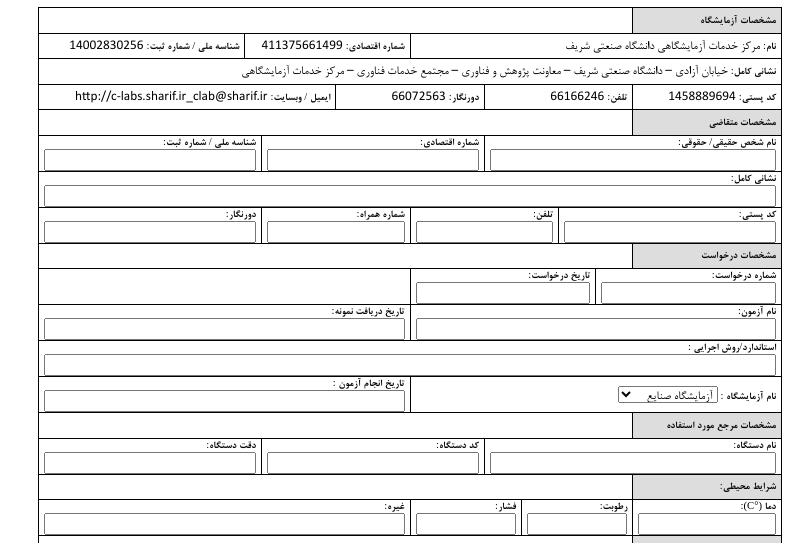
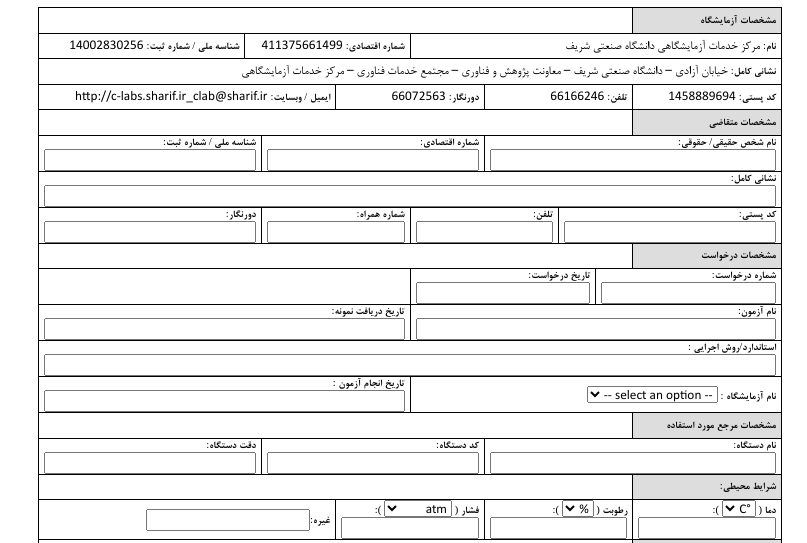
Before and after one commit to aminify/razmara, a website: page razmara.html in a window 1280 px wide. Shown: the part 203-746 px from the top of the page, without its empty margins (473-1280 px from the left). Drawn offline with Linux system fonts and the light colour scheme.

Commit message:
fix and add drop downs - add header for attached pdf

```diff
--- a/razmara.html
+++ b/razmara.html
@@ -89,7 +89,7 @@
                 <div class="onethird"><h2 style="text-align: center; font-family: persianbold">فرم گواهینامه آزمون</h2></div>
                 <div class="onethird title" style="padding-right: 130px; padding-top: 35px">
                     شماره گواهینامه:
-                    <input type="text" name="in">
+                    <input type="text" name="in" required>
                     <br />
                     تاریخ صدور:
                     <input type="text" name="in">
@@ -156,10 +156,16 @@
                 </table>
                 <table>
                         <td style="width: 50%"><span class="title">نام آزمایشگاه :</span>
-                            <select name="in">
-                                <option value="آزمایشگاه صنایع">آزمایشگاه صنایع</option>
-                                <option value="آزمایشگاه نانو">آزمایشگاه نانو</option>
-                                <option value="آزمایشگاه هسته ای">آزمایشگاه هسته ای</option>
+                            <select name="in" required>
+                                <option disabled selected value> -- select an option -- </option>
+                                <option value="X-Ray">X-Ray</option>
+                                <option value="ICP">ICP</option>
+                                <option value="Gas Cal">Gas Cal</option>
+                                <option value="Water">Water</option>
+                                <option value="AFM">AFM</option>
+                                <option value="SEM">SEM</option>
+                                <option value="DLS">DLS</option>
+                                <option value="Mechanic">Mechanic</option>
                             </select>
                         </td>
                         <td style="width: 50%"><span class="title">تاریخ انجام آزمون :</span><input type="text" name="in"></td>
@@ -178,10 +184,33 @@
                         <td style="width: 80%"></td>
                 </table>
                 <table>
-                        <td style="width: 20%"><span class="title">دما (&deg;C): </span><div style="display: inline-block;"><input type="text" name="in"></div></td>
-                        <td style="width: 15%"><span class="title">رطوبت:</span><input type="text" name="in"></td>
-                        <td style="width: 15%"><span class="title">فشار:</span><input type="text" name="in"></td>
-                        <td style="width: 50%"><span class="title">غیره:</span><input type="text" name="in"></td>
+                        <td style="width: 20%"><span class="title">دما (
+                            <select name="in" required>
+                                <option value="&deg;C">&deg;C</option>
+                                <option value="F">F</option>
+                                <option value="K">K</option>
+                            </select>
+                            ):
+                        </span><div style="display: inline-block;"><input type="text" name="in"></div></td>
+                        <td style="width: 20%"><span class="title">رطوبت (
+                                <select name="in" required>
+                                    <option value="%">%</option>
+                                </select>
+                            ):
+                        </span><div style="display: inline-block;"><input type="text" name="in"></div></td>
+                        <td style="width: 20%"><span class="title">فشار (
+                                <select name="in" required>
+                                    <option value="atm">atm</option>
+                                    <option value="mmHg">mmHg</option>
+                                    <option value="mmH2O">mmH2O</option>
+                                    <option value="bar">bar</option>
+                                    <option value="mbar">mbar</option>
+                                    <option value="Pa">Pa</option>
+                                    <option value="KPa">KPa</option>
+                                </select>
+                            ):
+                        </span><div style="display: inline-block;"><input type="text" name="in"></div></td>
+                        <td style="width: 40%"><span class="title">غیره:</span><div style="display: inline-block;"><input type="text" name="in"></div></td>
                 </table>
                 <table>
                         <td style="width: 20%; background-color: #ddd"><span class="title">نتايج آزمون:</span></td>
@@ -262,11 +291,11 @@
                 </table>
             </div>
             <!-- <input type="checkbox"> پیوست دارد -->
-            <input type="file" name="attach">
+            <input type="file" name="attach" required>
             <br />
             <input type="submit" value="تایید">
         </form>
-        <script>
+        <!-- <script>
             var form = document.getElementById('form')
             form.addEventListener('submit', function(e) {
                 var ins = document.getElementsByName('in')
@@ -290,6 +319,6 @@
                     alert('لطفا موارد با کادر قرمز را پر کنید!')
                 }
             })
-        </script>
+        </script> -->
     </body>
 </html>
```
Also changed, not shown: index.js (+14 -1 lines).
